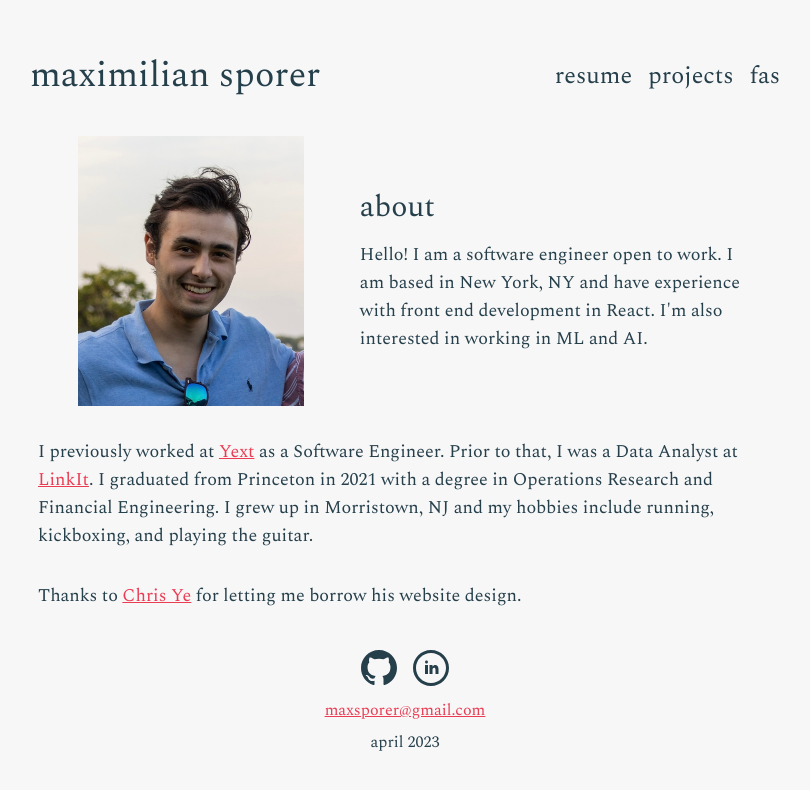
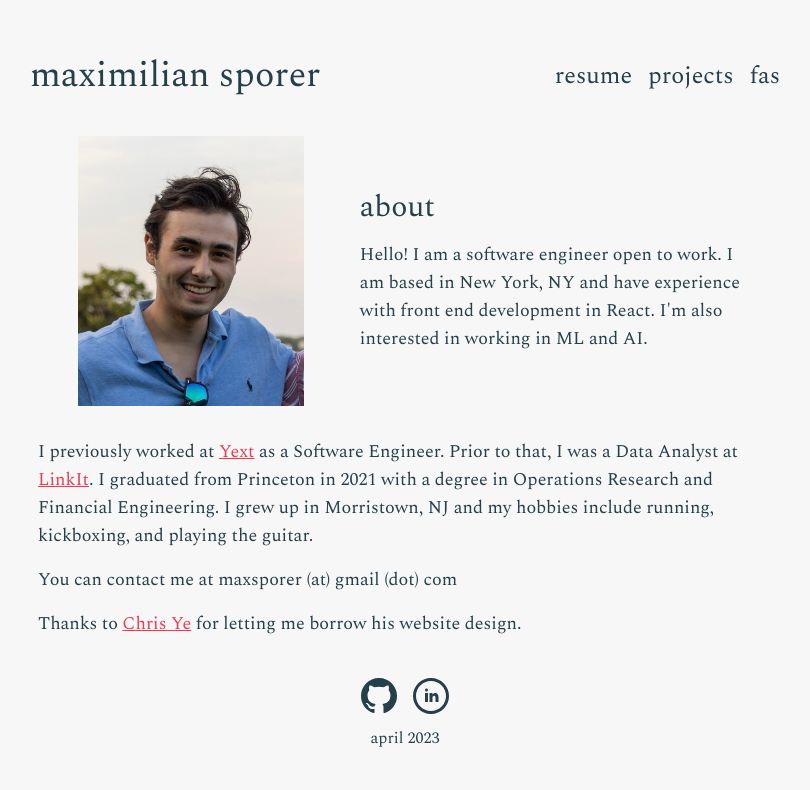
Before and after one commit to maxsporer/maxsporer.github.io, a React (Create React App) app: page / in a window 1280 px wide. Shown: the top 790 px of the page, without its empty margins (235-1045 px from the left). Built offline with nearby package versions, Linux system fonts and the light colour scheme.

Commit message:
remove explicit email address

```diff
--- a/src/components/About.tsx
+++ b/src/components/About.tsx
@@ -39,7 +39,10 @@ function About() {
       <div className="pt-8">
         I previously worked at <a className="link-primary" href="https://www.yext.com/">Yext</a> as a Software Engineer. Prior to that, I was a Data Analyst at <a className="link-primary" href="https://www.linkit.com/">LinkIt</a>. I graduated from Princeton in 2021 with a degree in Operations Research and Financial Engineering. I grew up in Morristown, NJ and my hobbies include running, kickboxing, and playing the guitar.
       </div>
-      <div className="pt-8">
+      <div className="pt-4">
+        You can contact me at maxsporer (at) gmail (dot) com
+      </div>
+      <div className="pt-4">
       Thanks to <a className="link-primary" href="https://czye17.github.io/">Chris Ye</a> for letting me borrow his website design.
       </div>
     </div>
--- a/src/components/Footer.tsx
+++ b/src/components/Footer.tsx
@@ -29,11 +29,6 @@ function Footer() {
 					{linkedinIcon}
 				</Link>
 			</div>
-			<div className="flex justify-center mb-2">
-				<Link className="link-primary" to="mailto: abc@example.com">
-					maxsporer@gmail.com
-				</Link>
-			</div>
 			<div className="flex justify-center">
 				{month.toLowerCase()} {year}
 			</div>
```
Also changed, not shown: 1 other file (tests, documents, lock files or other folders).
